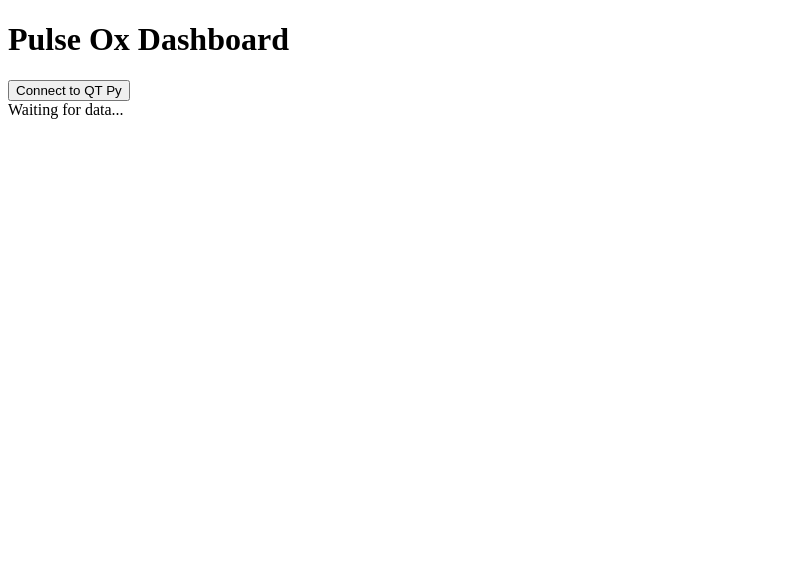
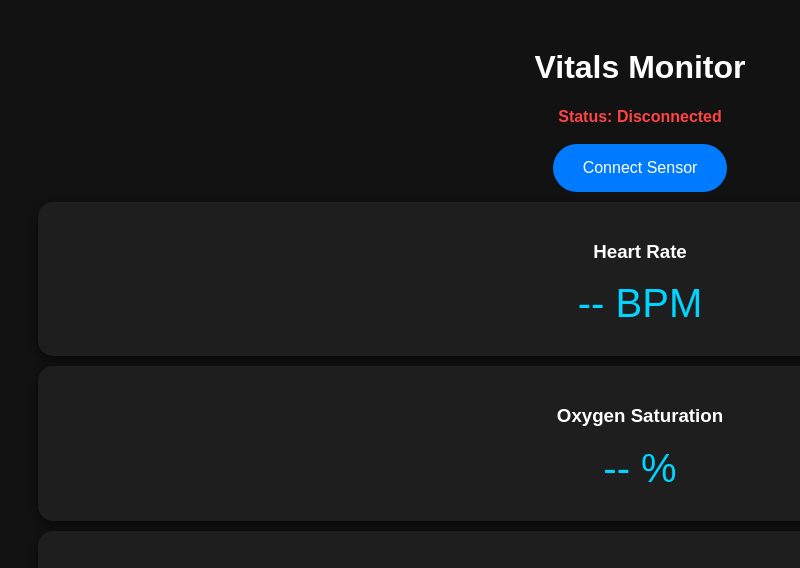
Before and after one commit to JakeJA01/Jacob-A, a plain HTML site: page index.html in a window 1280 px wide. Shown: the top 568 px of the page, without its empty margins (0-800 px from the left). Drawn offline with nearby package versions, Linux system fonts and the light colour scheme.

Commit message:
Update index.html

```diff
--- a/index.html
+++ b/index.html
@@ -1,21 +1,64 @@
 <!DOCTYPE html>
 <html>
+<head>
+    <title>Bio-Sensor Dashboard</title>
+    <script src="https://cdn.jsdelivr.net/npm/chart.js"></script>
+    <style>
+        body { font-family: sans-serif; text-align: center; background: #121212; color: white; padding: 20px; }
+        .card { background: #1e1e1e; border-radius: 15px; padding: 20px; margin: 10px; box-shadow: 0 4px 10px rgba(0,0,0,0.5); }
+        #status { font-weight: bold; color: #ff4444; }
+        .connected { color: #00ff00 !important; }
+        button { background: #007bff; color: white; border: none; padding: 15px 30px; border-radius: 25px; font-size: 16px; cursor: pointer; }
+        .data-val { font-size: 2.5em; color: #00d4ff; margin: 10px 0; }
+        canvas { max-width: 100%; margin-top: 20px; }
+    </style>
+</head>
 <body>
-  <h1>Pulse Ox Dashboard</h1>
-  <button onclick="connectBLE()">Connect to QT Py</button>
-  <div id="data">Waiting for data...</div>
+
+    <h1>Vitals Monitor</h1>
+    <div id="status">Status: Disconnected</div>
+    <br>
+    <button onclick="connectBLE()">Connect Sensor</button>
+
+    <div class="card">
+        <h3>Heart Rate</h3>
+        <div id="hr" class="data-val">-- BPM</div>
+    </div>
+
+    <div class="card">
+        <h3>Oxygen Saturation</h3>
+        <div id="spo2" class="data-val">-- %</div>
+    </div>
+
+    <div class="card">
+        <canvas id="pulseChart" height="150"></canvas>
+    </div>
 
     <script>
+        let chart;
+        const ctx = document.getElementById('pulseChart').getContext('2d');
+
+        // Initialize the Graph
+        chart = new Chart(ctx, {
+            type: 'line',
+            data: { labels: Array(50).fill(''), datasets: [{ label: 'Pulse Wave', data: [], borderColor: '#00d4ff', tension: 0.4, borderWidth: 2, pointRadius: 0 }] },
+            options: { scales: { y: { display: false }, x: { display: false } }, animation: false }
+        });
+
         async function connectBLE() {
             const serviceUuid = "12345678-1234-1234-1234-123456789012";
             const charUuid = "87654321-4321-4321-4321-210987654321";
 
+            try {
                 const device = await navigator.bluetooth.requestDevice({
                     filters: [{ name: 'QT_Py_ESP32S3' }],
                     optionalServices: [serviceUuid]
                 });
 
                 const server = await device.gatt.connect();
+                document.getElementById('status').innerText = "Status: Connected";
+                document.getElementById('status').classList.add('connected');
+
                 const service = await server.getPrimaryService(serviceUuid);
                 const characteristic = await service.getCharacteristic(charUuid);
 
@@ -23,9 +66,20 @@
                 characteristic.addEventListener('characteristicvaluechanged', (event) => {
                     const value = new TextDecoder().decode(event.target.value);
                     const [hr, spo2, conf] = value.split(',');
-        document.getElementById('data').innerHTML =
-          `<h2>Heart Rate: ${hr} BPM</h2><h2>SpO2: ${spo2}%</h2><p>Confidence: ${conf}%</p>`;
+
+                    // Update Numbers
+                    document.getElementById('hr').innerText = hr + " BPM";
+                    document.getElementById('spo2').innerText = spo2 + "%";
+
+                    // Update Graph with "Heart Rate" as a proxy for the pulse
+                    chart.data.datasets[0].data.push(hr);
+                    if (chart.data.datasets[0].data.length > 50) chart.data.datasets[0].data.shift();
+                    chart.update();
                 });
+            } catch (error) {
+                console.log("Error: " + error);
+                alert("Connection failed. Make sure Bluetooth is on.");
+            }
         }
     </script>
 </body>
```
Lines whose indentation alone changed are shown as unchanged.
